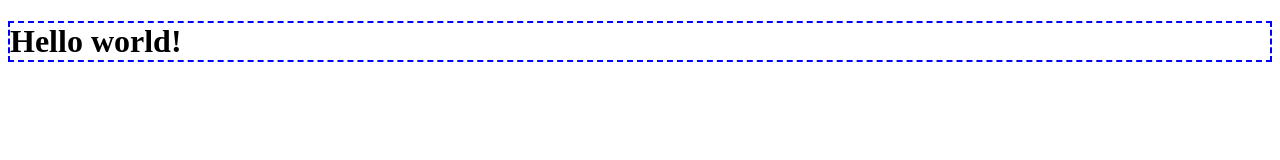
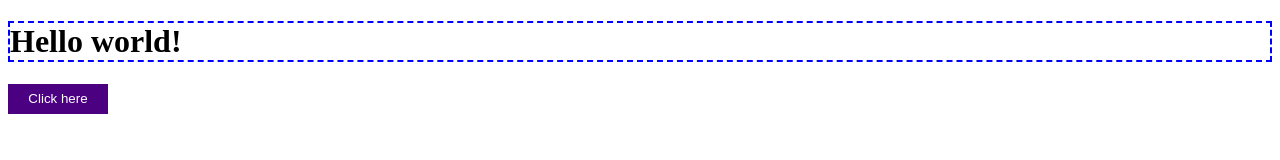
Before and after one commit to anna-yurchenko/skillup-first-rep, a plain HTML site: page src/index.html in a window 1280 px wide. Drawn offline with Linux system fonts and the light colour scheme.

Commit message:
added a button

```diff
--- a/src/index.html
+++ b/src/index.html
@@ -7,5 +7,6 @@
 </head>
 <body>
     <h1>Hello world!</h1>
+        <button>Click here</button>
 </body>
 </html>
--- a/src/style.css
+++ b/src/style.css
@@ -1,3 +1,10 @@
 h1{
     border: 2px dashed #0000ff;
 }
+button{
+    width: 100px;
+    height: 30px;
+    border: none;
+    background-color: #4b0082;
+    color: #fff;
+}
```
